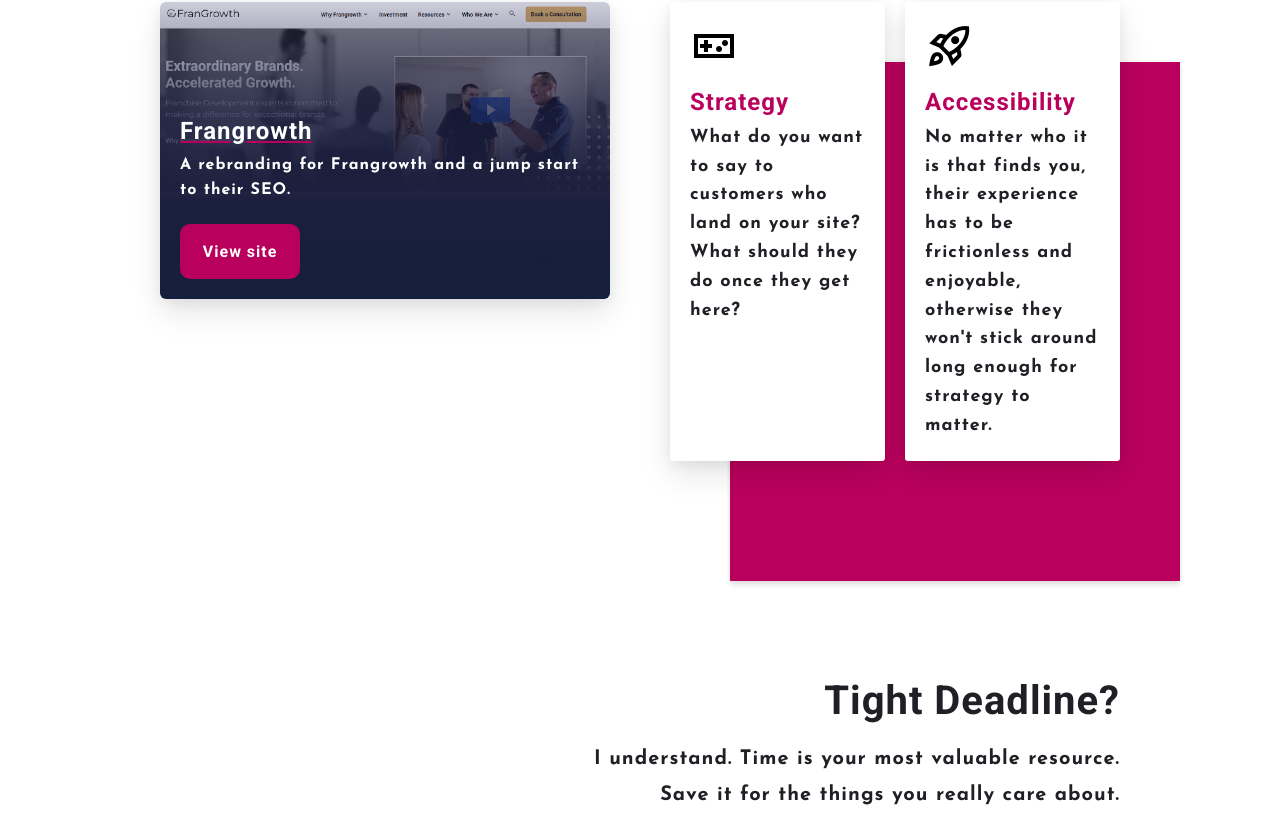
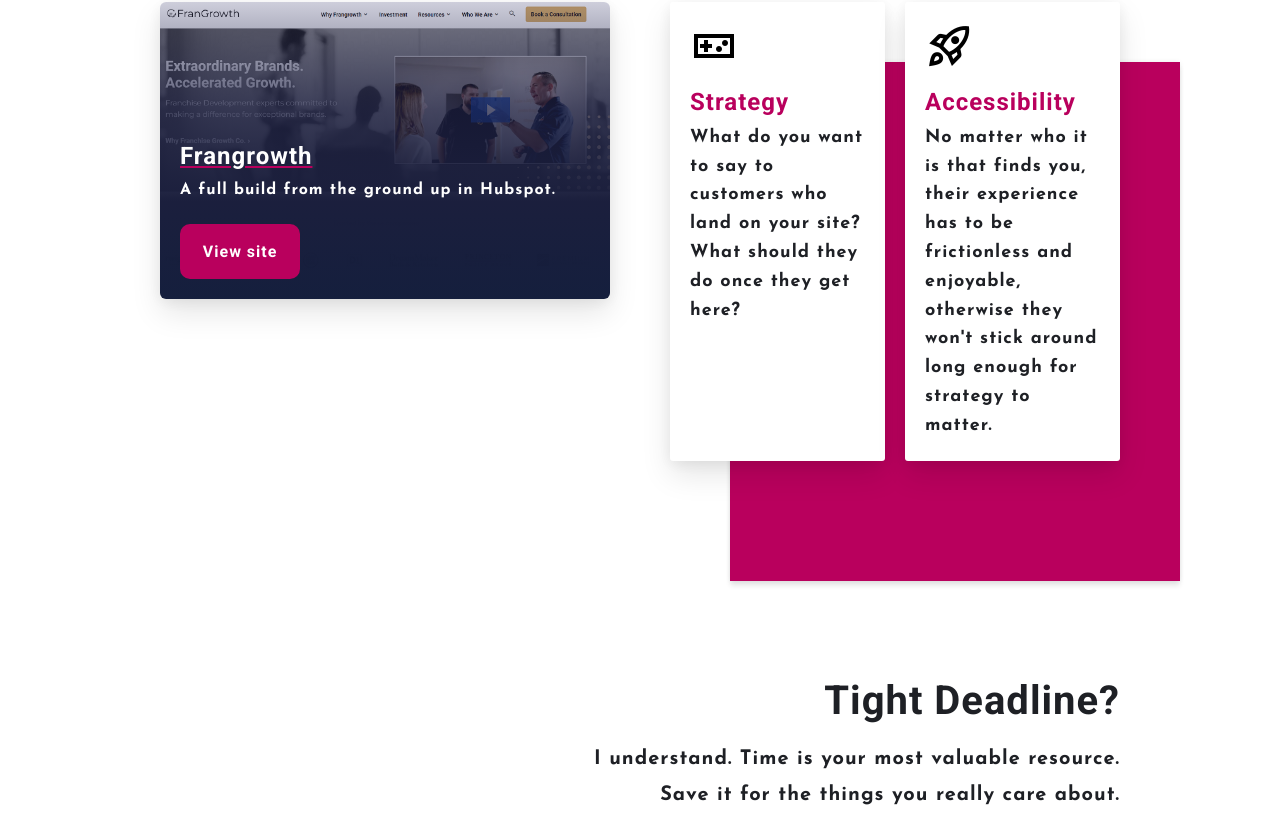
Before and after one commit to DillonKyleDev/PortfolioV3, a React (Create React App) app: page / in a window 1280 px wide. Shown: the part 2160-2980 px from the top of the page. Built offline with nearby package versions, Linux system fonts and the light colour scheme.

Commit message:
Small edit

```diff
--- a/src/Components/ProjectImports/ProjectImports.js
+++ b/src/Components/ProjectImports/ProjectImports.js
@@ -11,11 +11,11 @@ export const Beck =
   title='Beck Technology'
   description='A full build from the ground up in Hubspot.'
   tags={['']}
-  liveSiteLink='beck-technology.com'/>
+  liveSiteLink='#'/>
 export const Frangrowth =
 <Project
   image={ frangrowth }
   title='Frangrowth'
-  description='A rebranding for Frangrowth and a jump start to their SEO.'
+  description='A full build from the ground up in Hubspot.'
   tags={['']}
-  liveSiteLink='https://www.frangrowth.co/' />
+  liveSiteLink='#' />
```
